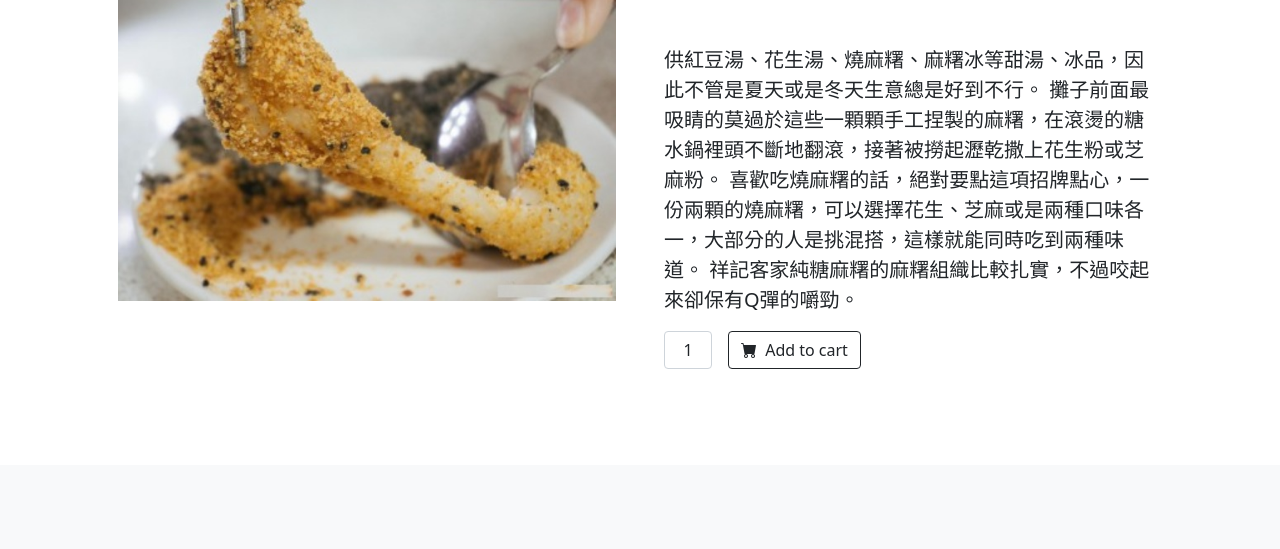
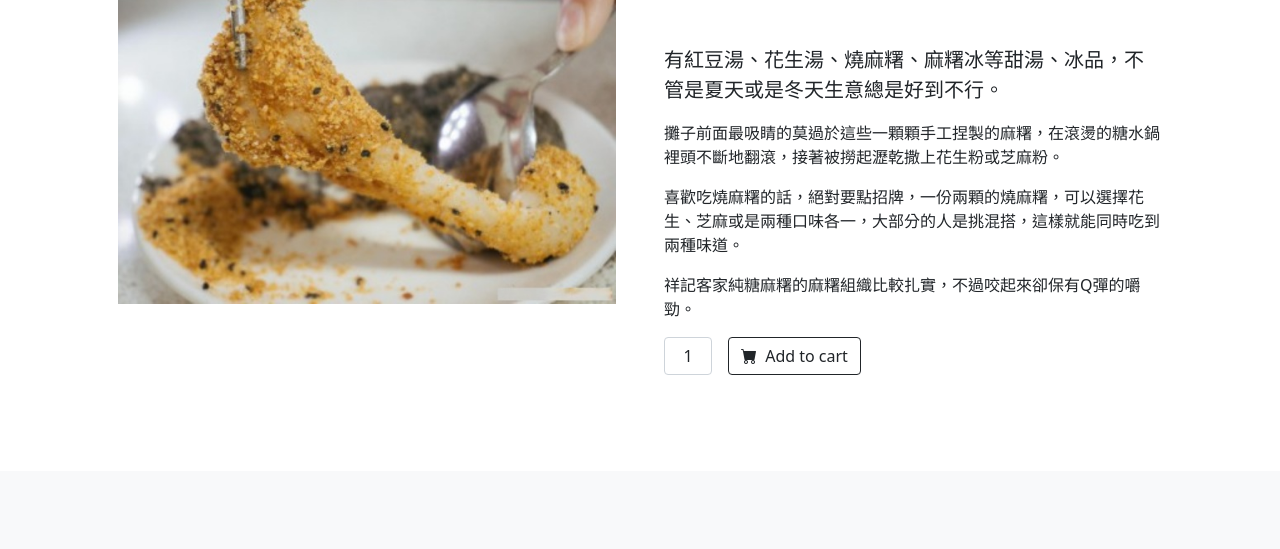
Before and after one commit to Mutal2001/Food, a plain HTML site: page index.html in a window 1280 px wide. Shown: the part 251-800 px from the top of the page. Drawn offline with nearby package versions, Linux system fonts and the light colour scheme.

Commit message:
Update index.html

```diff
--- a/index.html
+++ b/index.html
@@ -53,10 +53,10 @@
                         <div class="fs-5 mb-5">
                             <span>NT$70.00 - NT$75.00</span>
                         </div>
-                        <p class="lead">供紅豆湯、花生湯、燒麻糬、麻糬冰等甜湯、冰品，因此不管是夏天或是冬天生意總是好到不行。
-                        攤子前面最吸睛的莫過於這些一顆顆手工捏製的麻糬，在滾燙的糖水鍋裡頭不斷地翻滾，接著被撈起瀝乾撒上花生粉或芝麻粉。
-                        喜歡吃燒麻糬的話，絕對要點這項招牌點心，一份兩顆的燒麻糬，可以選擇花生、芝麻或是兩種口味各一，大部分的人是挑混搭，這樣就能同時吃到兩種味道。
-                        祥記客家純糖麻糬的麻糬組織比較扎實，不過咬起來卻保有Q彈的嚼勁。</p>
+                        <p class="lead">有紅豆湯、花生湯、燒麻糬、麻糬冰等甜湯、冰品，不管是夏天或是冬天生意總是好到不行。</p>
+                        <p> 攤子前面最吸睛的莫過於這些一顆顆手工捏製的麻糬，在滾燙的糖水鍋裡頭不斷地翻滾，接著被撈起瀝乾撒上花生粉或芝麻粉。</p>
+                        <p>喜歡吃燒麻糬的話，絕對要點招牌，一份兩顆的燒麻糬，可以選擇花生、芝麻或是兩種口味各一，大部分的人是挑混搭，這樣就能同時吃到兩種味道。</p>
+                        <p>祥記客家純糖麻糬的麻糬組織比較扎實，不過咬起來卻保有Q彈的嚼勁。</p>
                         <div class="d-flex">
                             <input class="form-control text-center me-3" id="inputQuantity" type="num" value="1" style="max-width: 3rem" />
                             <button class="btn btn-outline-dark flex-shrink-0" type="button">
```
